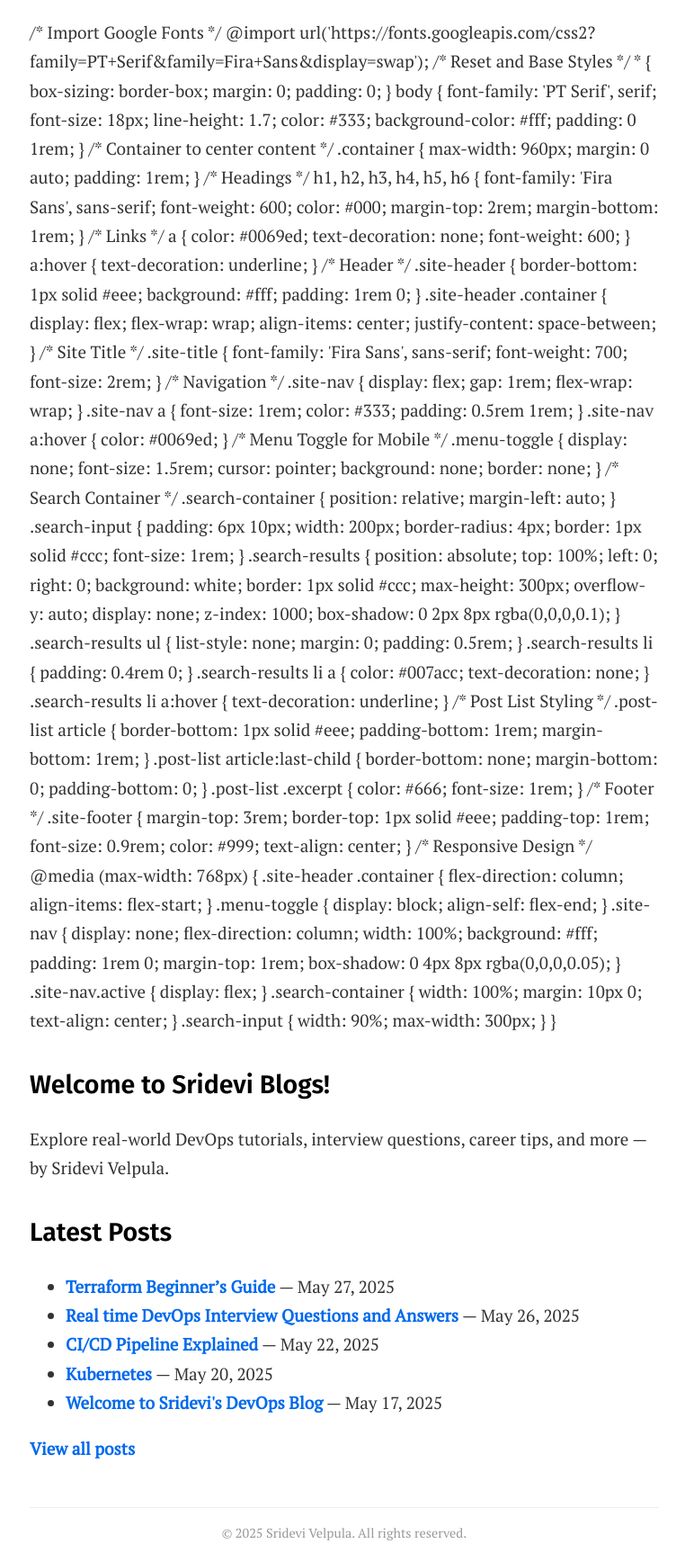
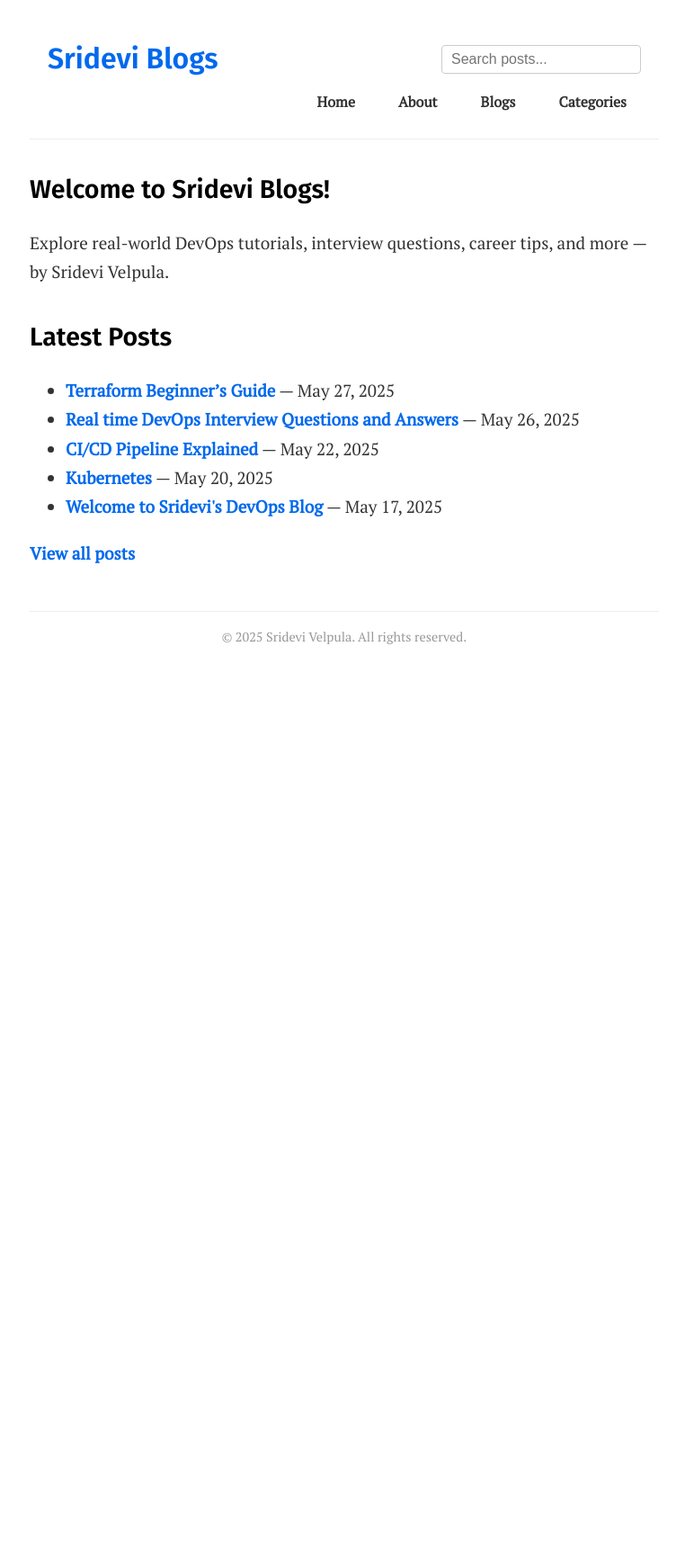
Before and after one commit to srideviblogs/srideviblogs.github.io, a Jekyll site: the page built from index.md, in a window 1280 px wide. Shown: the whole page at 90% size, without its empty margins (257-1019 px from the left). Built offline with Jekyll 4.4.1, drawn with Linux system fonts in a browser that asks for light colours; after the commit the page ends 900 px from its top, so only the background shows below that.

Commit message:
Update header.html

```diff
--- a/_includes/header.html
+++ b/_includes/header.html
@@ -1,205 +1,33 @@
-/* Import Google Fonts */
-@import url('https://fonts.googleapis.com/css2?family=PT+Serif&family=Fira+Sans&display=swap');
+<header class="site-header">
+  <div class="container">
+    <!-- Site title and mobile toggle -->
+    <div class="header-row">
+      <h1 class="site-title">
+        <a href="{{ site.baseurl }}/">{{ site.title }}</a>
+      </h1>
 
-/* Reset and Base Styles */
-* {
-  box-sizing: border-box;
-  margin: 0;
-  padding: 0;
-}
+      <!-- Navigation Toggle (for mobile) -->
+      <button class="menu-toggle" onclick="toggleMenu()" aria-label="Toggle navigation">☰</button>
+    </div>
 
-body {
-  font-family: 'PT Serif', serif;
-  font-size: 18px;
-  line-height: 1.7;
-  color: #333;
-  background-color: #fff;
-  padding: 0 1rem;
-}
+    <!-- Search bar -->
+    <div id="search-container" class="search-container">
+      <input
+        type="text"
+        id="search-input"
+        class="search-input"
+        placeholder="Search posts..."
+        aria-label="Search posts"
+        autocomplete="off"
+      />
+      <div id="search-results" class="search-results"></div>
+    </div>
 
-/* Container to center content */
-.container {
-  max-width: 960px;
-  margin: 0 auto;
-  padding: 1rem;
-}
-
-/* Headings */
-h1, h2, h3, h4, h5, h6 {
-  font-family: 'Fira Sans', sans-serif;
-  font-weight: 600;
-  color: #000;
-  margin-top: 2rem;
-  margin-bottom: 1rem;
-}
-
-/* Links */
-a {
-  color: #0069ed;
-  text-decoration: none;
-  font-weight: 600;
-}
-
-a:hover {
-  text-decoration: underline;
-}
-
-/* Header */
-.site-header {
-  border-bottom: 1px solid #eee;
-  background: #fff;
-  padding: 1rem 0;
-}
-
-.site-header .container {
-  display: flex;
-  flex-wrap: wrap;
-  align-items: center;
-  justify-content: space-between;
-}
-
-/* Site Title */
-.site-title {
-  font-family: 'Fira Sans', sans-serif;
-  font-weight: 700;
-  font-size: 2rem;
-}
-
-/* Navigation */
-.site-nav {
-  display: flex;
-  gap: 1rem;
-  flex-wrap: wrap;
-}
-
-.site-nav a {
-  font-size: 1rem;
-  color: #333;
-  padding: 0.5rem 1rem;
-}
-
-.site-nav a:hover {
-  color: #0069ed;
-}
-
-/* Menu Toggle for Mobile */
-.menu-toggle {
-  display: none;
-  font-size: 1.5rem;
-  cursor: pointer;
-  background: none;
-  border: none;
-}
-
-/* Search Container */
-.search-container {
-  position: relative;
-  margin-left: auto;
-}
-
-.search-input {
-  padding: 6px 10px;
-  width: 200px;
-  border-radius: 4px;
-  border: 1px solid #ccc;
-  font-size: 1rem;
-}
-
-.search-results {
-  position: absolute;
-  top: 100%;
-  left: 0;
-  right: 0;
-  background: white;
-  border: 1px solid #ccc;
-  max-height: 300px;
-  overflow-y: auto;
-  display: none;
-  z-index: 1000;
-  box-shadow: 0 2px 8px rgba(0,0,0,0.1);
-}
-
-.search-results ul {
-  list-style: none;
-  margin: 0;
-  padding: 0.5rem;
-}
-
-.search-results li {
-  padding: 0.4rem 0;
-}
-
-.search-results li a {
-  color: #007acc;
-  text-decoration: none;
-}
-
-.search-results li a:hover {
-  text-decoration: underline;
-}
-
-/* Post List Styling */
-.post-list article {
-  border-bottom: 1px solid #eee;
-  padding-bottom: 1rem;
-  margin-bottom: 1rem;
-}
-
-.post-list article:last-child {
-  border-bottom: none;
-  margin-bottom: 0;
-  padding-bottom: 0;
-}
-
-.post-list .excerpt {
-  color: #666;
-  font-size: 1rem;
-}
-
-/* Footer */
-.site-footer {
-  margin-top: 3rem;
-  border-top: 1px solid #eee;
-  padding-top: 1rem;
-  font-size: 0.9rem;
-  color: #999;
-  text-align: center;
-}
-
-/* Responsive Design */
-@media (max-width: 768px) {
-  .site-header .container {
-    flex-direction: column;
-    align-items: flex-start;
-  }
-
-  .menu-toggle {
-    display: block;
-    align-self: flex-end;
-  }
-
-  .site-nav {
-    display: none;
-    flex-direction: column;
-    width: 100%;
-    background: #fff;
-    padding: 1rem 0;
-    margin-top: 1rem;
-    box-shadow: 0 4px 8px rgba(0,0,0,0.05);
-  }
-
-  .site-nav.active {
-    display: flex;
-  }
-
-  .search-container {
-    width: 100%;
-    margin: 10px 0;
-    text-align: center;
-  }
-
-  .search-input {
-    width: 90%;
-    max-width: 300px;
-  }
-}
+    <!-- Navigation links -->
+    <nav class="site-nav" id="site-nav">
+      {% for item in site.nav %}
+        <a href="{{ site.baseurl }}{{ item.url }}">{{ item.title }}</a>
+      {% endfor %}
+    </nav>
+  </div>
+</header>
```
